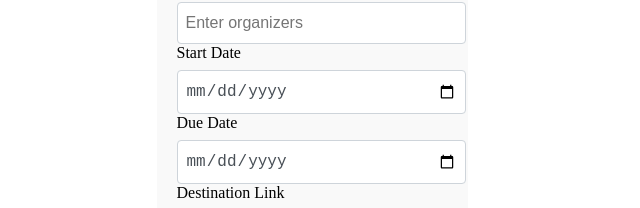
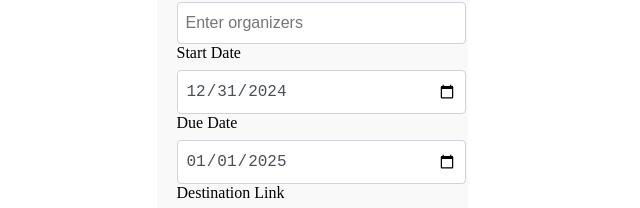
Before and after one commit to anuragjha020/my-app, a React (Create React App) app: page /create-event in a window 1280 px wide. Shown: the part 120-328 px from the top of the page, without its empty margins (328-968 px from the left). Built offline with nearby package versions, Linux system fonts and the light colour scheme.

Commit message:
date validation commit

```diff
--- a/src/components/MyForm.jsx
+++ b/src/components/MyForm.jsx
@@ -8,7 +8,8 @@ import FormRow from "../ui/FormRow";
 import Button from "../ui/Button";
 import BackButton from "../ui/BackButton";
 import "../styles/Form.css";
-import { API_ENDPOINTS, Date, home } from "../variables/const";
+import { API_ENDPOINTS, date, home } from "../variables/const";
+import { formatDate } from "../utils/formateDate";
 
 // Fetch data based on the provided ID
 const fetchData = async (id, setEventData, setErrorMessage, setLoading) => {
@@ -49,8 +50,14 @@ function MyForm() {
     ...(eventData ? { id: eventData.id } : {}),
     title: eventData?.title ?? "",
     untaggedOrganizers: eventData?.untaggedOrganizers ?? "",
-    startDate: eventData?.startDate ?? Date,
-    dueDate: eventData?.dueDate ?? "",
+    // startDate: formatDate(eventData?.startDate) ?? formatDate(date),
+    // dueDate: formatDate(eventData?.dueDate) ?? formatDate(date + 1),
+    startDate:
+      (eventData ? formatDate(eventData?.startDate) : eventData?.startDate) ??
+      formatDate(date),
+    dueDate:
+      (eventData ? formatDate(eventData?.dueDate) : eventData?.duetDate) ??
+      formatDate(new Date(date).setDate(new Date(date).getDate() + 1)),
     destinationLink: eventData?.destinationLink ?? "",
     status: eventData?.status ?? "",
     avatar: eventData?.avatar ?? null,
--- a/src/utils/formValidator.js
+++ b/src/utils/formValidator.js
@@ -1,37 +1,37 @@
 import * as Yup from "yup";
 import { maxSize } from "../variables/const";
 
-// const today = new Date();
-// today.setHours(0, 0, 0, 0);
+const today = new Date();
+today.setHours(0, 0, 0, 0);
 
 export const validationSchema = Yup.object({
   title: Yup.string().required("Title is required"),
   untaggedOrganizers: Yup.string().required("Organizers are required"),
 
   //validated start and due date
+  startDate: Yup.date()
+    .required("Start date is required")
+    .typeError("Invalid date format")
+    .min(today, "Start date must be today or later"),
+
+  dueDate: Yup.date()
+    .required("Due date is required")
+    .typeError("Invalid date format")
+    .when("startDate", (startDate, schema) => {
+      if (startDate) {
+        const nextDay = new Date(startDate);
+        nextDay.setDate(nextDay.getDate() + 1); // Add 1 day to startDate
+        return schema.min(
+          nextDay,
+          "Due date must be at least 1 day after the start date"
+        );
+      }
+      return schema;
+    }),
+
   // startDate: Yup.date()
   //   .required("Start date is required")
-  //   .typeError("Invalid date format")
-  //   .min(today, "Start date must be today or later"),
-
-  // dueDate: Yup.date()
-  //   .required("Due date is required")
-  //   .typeError("Invalid date format")
-  //   .when("startDate", (startDate, schema) => {
-  //     if (startDate) {
-  //       const nextDay = new Date(startDate);
-  //       nextDay.setDate(nextDay.getDate() + 1); // Add 1 day to startDate
-  //       return schema.min(
-  //         nextDay,
-  //         "Due date must be at least 1 day after the start date"
-  //       );
-  //     }
-  //     return schema;
-  //   }),
-
-  startDate: Yup.date()
-    .required("Start date is required")
-    .typeError("Invalid date format"),
+  //   .typeError("Invalid date format"),
   destinationLink: Yup.string()
     .url("Must be a valid URL")
     .required("Destination link is required"),
--- /dev/null
+++ b/src/utils/formateDate.js
@@ -0,0 +1,11 @@
+export const formatDate = (dateString) => {
+  const date = new Date(dateString);
+  if (isNaN(date.getTime())) {
+    // Return an empty string or handle the error as needed
+    return "";
+  }
+  const year = date.getFullYear();
+  const month = String(date.getMonth() + 1).padStart(2, "0");
+  const day = String(date.getDate()).padStart(2, "0");
+  return `${year}-${month}-${day}`;
+};
--- a/src/variables/const.js
+++ b/src/variables/const.js
@@ -11,10 +11,10 @@ export const API_ENDPOINTS = {
 };
 
 //avatar file size
-export const maxSize = 2;
+export const maxSize = 5;
 
 //static date
-export const Date = "2025-01-01T18:30:00.000Z";
+export const date = new Date();
 
 //route for homepage
 export const home = "/";
```
